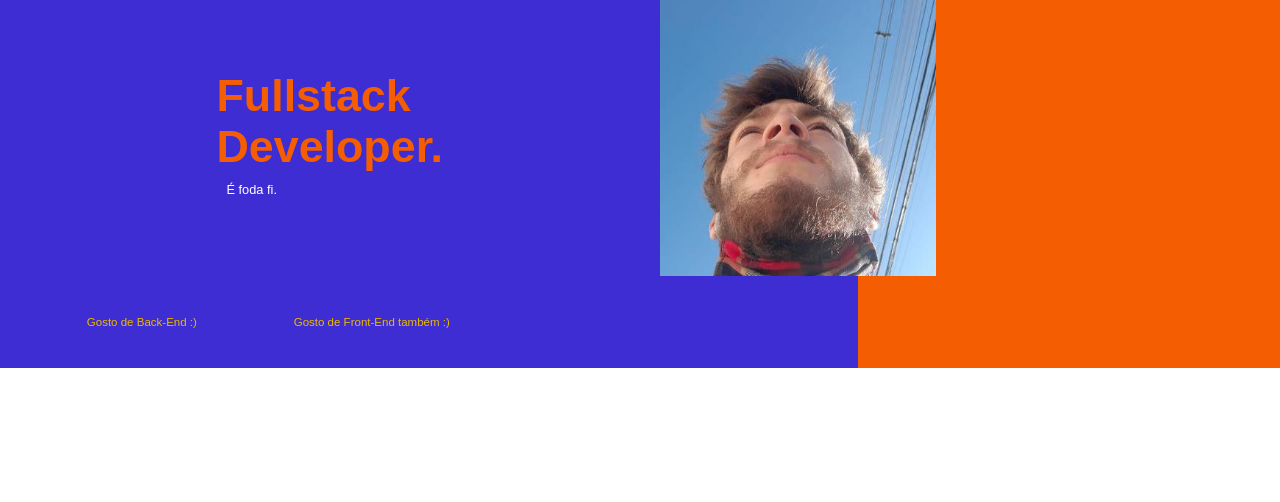
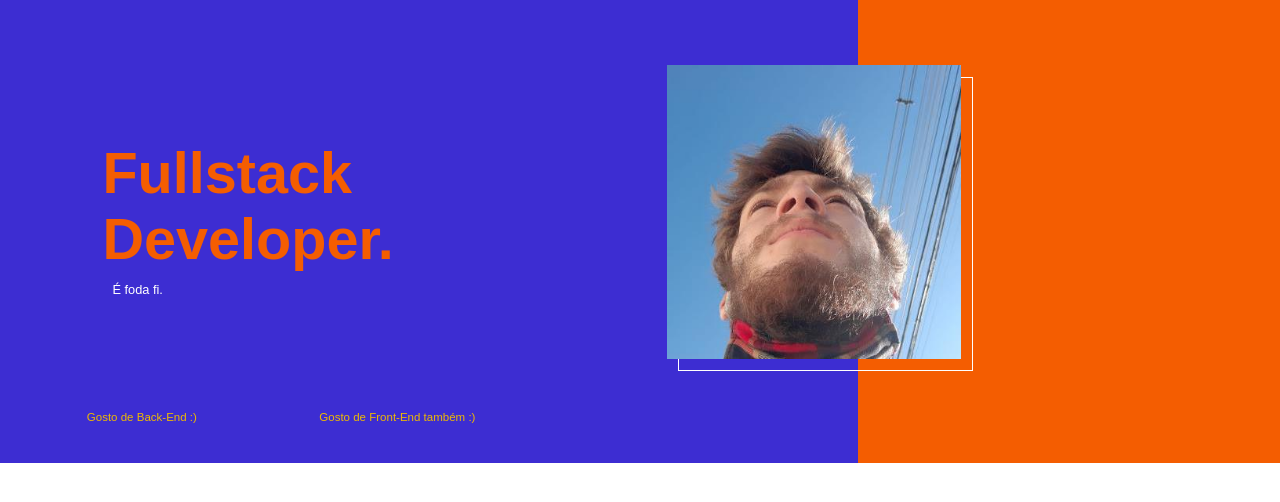
Before and after one commit to pedroHenrique57/Portfolio, an Angular app: page / in a window 1280 px wide. Shown: the top 502 px of the page. Built offline with nearby package versions, Linux system fonts and the light colour scheme; a web font is replaced by a local one.

Commit message:
Aboutme Pronto
Signed-off-by: pedrohenrique57 <pedro.henrique.contato369@gmail.com>

```diff
--- a/src/app/pages/home/home.component.html
+++ b/src/app/pages/home/home.component.html
@@ -9,7 +9,7 @@
       </h1>
       <p>É foda fi.</p>
     </article>
-    <img src="./assets/img/102995361.jpg" alt="">
+    <span><img src="./assets/img/102995361.jpg" alt=""></span>
   </div>
   <div class="description">
     <p>Gosto de Back-End :)</p>
--- a/src/app/pages/home/home.component.scss
+++ b/src/app/pages/home/home.component.scss
@@ -1,5 +1,5 @@
 .aboutMe {
-  background: linear-gradient(90deg, #3d2dd2 67%, var(--title) 33%);
+  background: linear-gradient(90deg, var(--purple) 67%, var(--title) 33%);
   width: 100vw;
   display: flex;
   justify-content: center;
@@ -9,7 +9,8 @@
   .content {
     display: flex;
     flex-direction: row;
-    justify-content: space-evenly;
+    justify-content: space-between;
+    padding: 6rem 8rem 0 8rem;
 
     article {
       display: flex;
@@ -18,7 +19,7 @@
 
       h1 {
         align-self: flex-start;
-        font-size: 3.5em;
+        font-size: 4.5em;
         color: var(--title);
       }
 
@@ -28,25 +29,36 @@
       }
     }
 
-    img {
-      width: 276px;
-      margin-right: calc(10em);
-      //position: relative;
-      //left: -45%;
-      //z-index: 2;
+    span {
+      width: 23rem;
+      height: 23rem;
+      border: 1px solid white;
+      position: relative;
+      right: 16rem;
+      z-index: 1;
+      overflow: visible;
+
+      img {
+        width: 23rem;
+        margin-right: 10rem;
+        position: relative;
+        left: -1rem;
+        top: -1rem;
+        z-index: 2;
+      }
     }
   }
 
   .description {
     margin-top: 5vh;
-    padding-left: 6em;
+    padding-left: 6rem;
     display: flex;
     flex-direction: row;
 
     p {
       font-size: .9rem;
       color: var(--subtitle);
-      padding-right: 6rem;
+      padding-right: 8rem;
       margin: 0 10px;
     }
   }
--- a/src/styles.scss
+++ b/src/styles.scss
@@ -4,6 +4,7 @@
   --title: #F45D01;
   --subtitle: #EEB902;
   --background: #592dd2;
+  --purple: #3d2dd2;
 }
 
 * {
@@ -11,8 +12,5 @@
   margin: 0;
   box-sizing: border-box;
   font-family: 'SF UI Text', sans-serif;
-}
-
-html {
   font-size: 1vw;
 }
```
